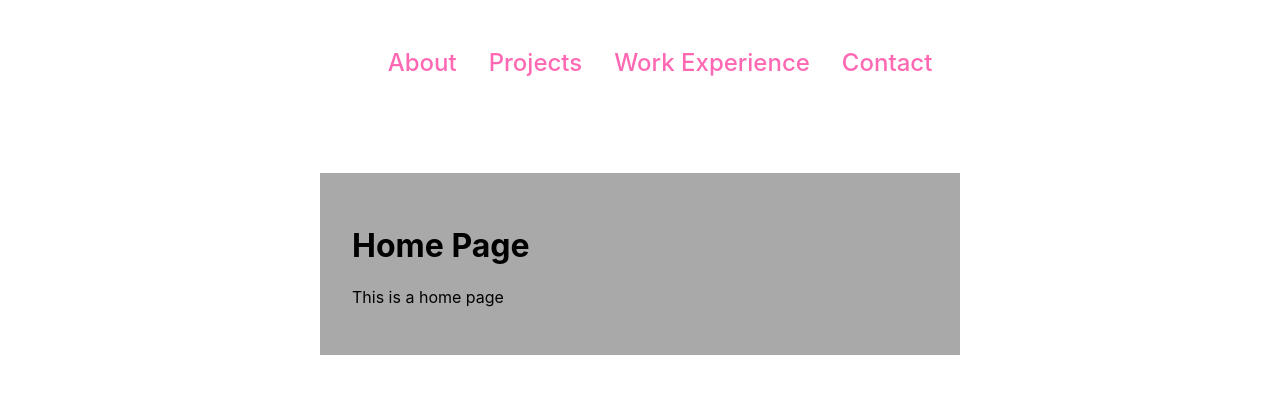
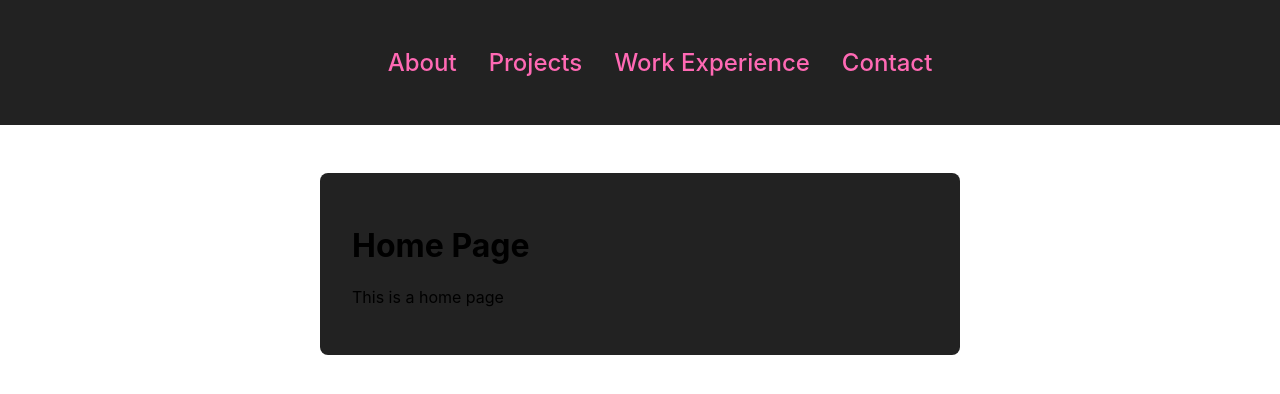
Before and after one commit to ChrisPimenta/my-portfolio, a Next.js app: page / in a window 1280 px wide. Shown: the top 394 px of the page. Built offline with nearby package versions, Linux system fonts and the light colour scheme.

Commit message:
Change color schemes

```diff
--- a/components/layout/Layout.tsx
+++ b/components/layout/Layout.tsx
@@ -12,8 +12,9 @@ const Layout: React.FC<PropsWithChildren> = ({ children }) => {
                 margin: 3rem auto;
                 width: 90%;
                 max-width: 40rem;
-                background-color: darkgray;
+                background-color: #222222;
                 padding: 2rem;
+                border-radius: 8px;
             `}>
                 {children}
             </main>
--- a/components/layout/MainNavigation.module.css
+++ b/components/layout/MainNavigation.module.css
@@ -1,5 +1,5 @@
 .navbar {
-    background-color: #ffffff2d;
+    background-color: #222222;
     padding: 2rem;
     text-align: right;
 }
--- a/styles/globals.css
+++ b/styles/globals.css
@@ -4,6 +4,7 @@ body {
   margin: 0;
   font-family: -apple-system, BlinkMacSystemFont, Segoe UI, Roboto, Oxygen,
     Ubuntu, Cantarell, Fira Sans, Droid Sans, Helvetica Neue, sans-serif;
+
 }
 
 a {
@@ -22,6 +23,8 @@ a {
 
   body {
     color: white;
-    background: black;
+    background-image: linear-gradient(to bottom left, #838383, #7d7d7d, #787878, #727272, #6d6d6d, #656565, #5c5c5c, #545454, #474747, #3b3b3b, #2f2f2f, #232323);
+    background-repeat: no-repeat;
+    min-height: 100vh;
   }
 }
```
